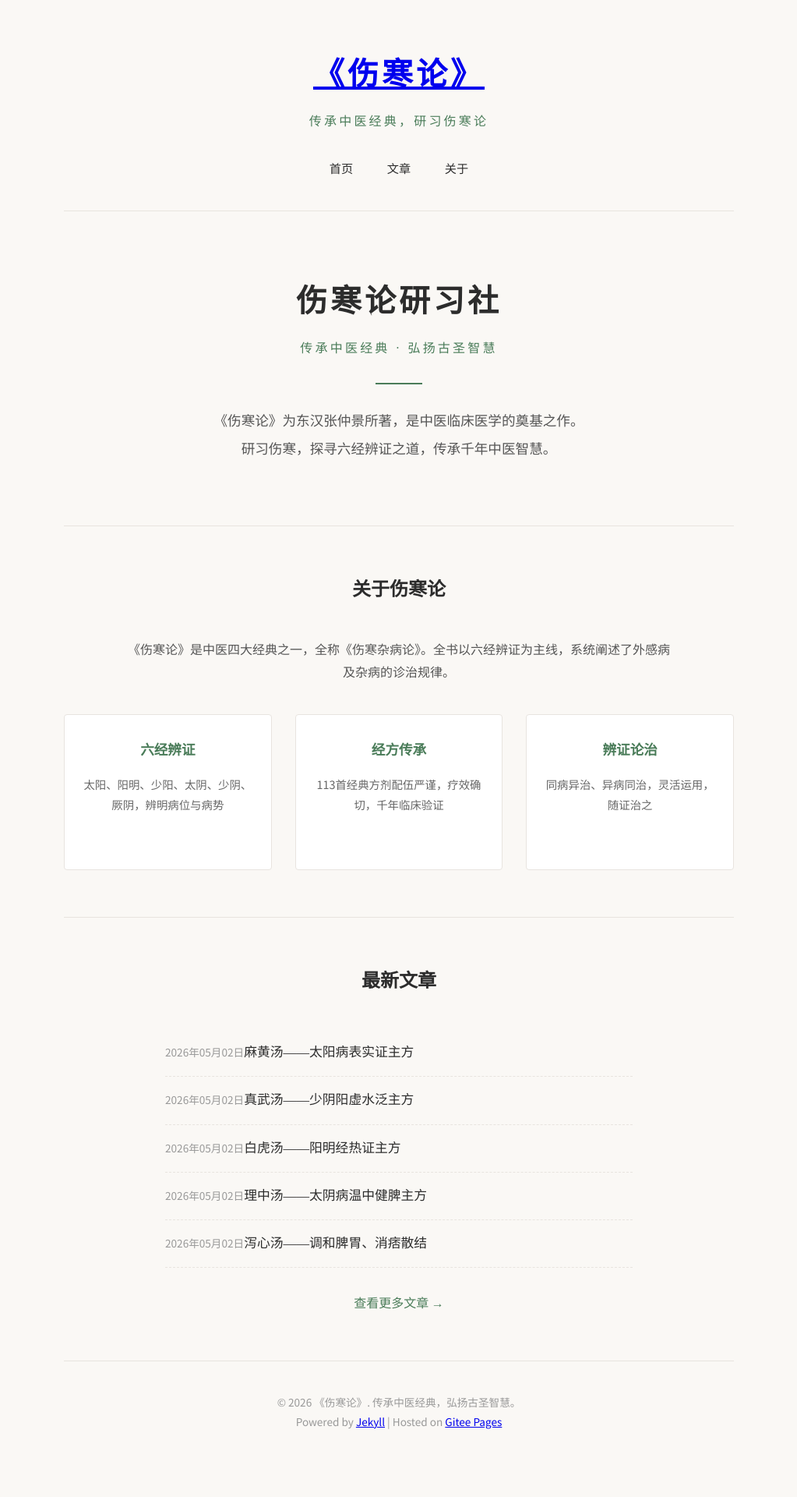
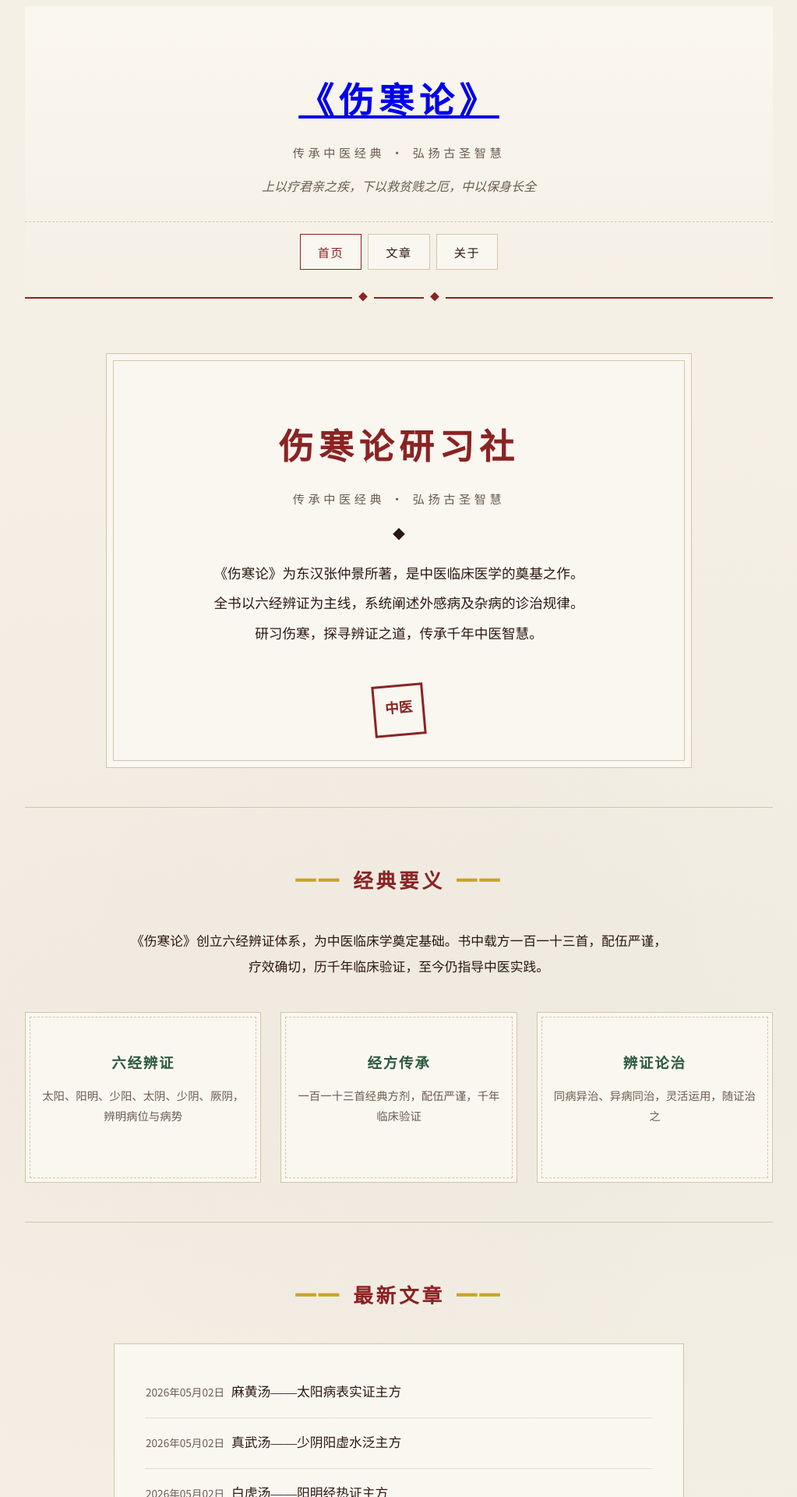
Before and after one commit to ME888888/sm, a Jekyll site: the page built from index.html, in a window 1280 px wide. Shown: the top 1920 px of the page at 78% size, without its empty margins (128-1151 px from the left). Built offline with Jekyll 4.4.1, drawn with Linux system fonts in a browser that asks for light colours; before the commit the page ends 1875 px from its top, so only the background shows below that; some of the changed text lies outside the part shown.

Commit message:
✨ 传统中医风格美化：古典配色、印章装饰、书法字体

```diff
--- a/_includes/footer.html
+++ b/_includes/footer.html
@@ -1,4 +1,4 @@
 <footer class="site-footer">
-  <p>&copy; {{ site.time | date: '%Y' }} {{ site.title }}. 传承中医经典，弘扬古圣智慧。</p>
-  <p>Powered by <a href="https://jekyllrb.com" target="_blank">Jekyll</a> | Hosted on <a href="https://gitee.com" target="_blank">Gitee Pages</a></p>
+  <p>伤寒论研习社 · 传承中医智慧</p>
+  <p>Powered by <a href="https://jekyllrb.com" target="_blank">Jekyll</a> | Hosted on <a href="https://github.com/ME888888/sm" target="_blank">GitHub Pages</a></p>
 </footer>
--- a/_includes/header.html
+++ b/_includes/header.html
@@ -1,6 +1,7 @@
 <header class="site-header">
   <h1 class="site-title"><a href="/">{{ site.title }}</a></h1>
-  <p class="site-subtitle">{{ site.description }}</p>
+  <p class="site-subtitle">传承中医经典 · 弘扬古圣智慧</p>
+  <p class="description">上以疗君亲之疾，下以救贫贱之厄，中以保身长全</p>
   <nav class="nav">
     <a href="/">首页</a>
     <a href="/posts/">文章</a>
--- a/assets/css/style.css
+++ b/assets/css/style.css
@@ -1,186 +1,287 @@
-/* 伤寒论研习社 - 简约禅意风格 */
+/* 伤寒论研习社 - 传统中医风格 */
 :root {
-  --bg-color: #faf8f5;
-  --text-color: #2c2c2c;
-  --accent-color: #4a7c59;
-  --gold-color: #b8860b;
-  --light-gray: #e8e4df;
-  --serif: 'Noto Serif SC', serif;
-  --sans: 'Noto Sans SC', sans-serif;
+  --bg-color: #f5f0e6;
+  --bg-paper: #faf7f0;
+  --text-color: #2c1810;
+  --accent-red: #8b2323;
+  --accent-gold: #c9a227;
+  --accent-green: #2d5a3d;
+  --border-color: #d4c5a9;
+  --muted: #6b5b4f;
+  --serif: 'Noto Serif SC', 'SimSun', serif;
+  --sans: 'Noto Sans SC', 'Microsoft YaHei', sans-serif;
 }
 
-* {
-  margin: 0;
-  padding: 0;
-  box-sizing: border-box;
-}
-
+/* 背景纹理 */
 body {
   font-family: var(--sans);
   background-color: var(--bg-color);
   color: var(--text-color);
-  line-height: 1.8;
+  line-height: 1.9;
   font-size: 16px;
+  background-image:
+    radial-gradient(circle at 20% 50%, rgba(139,35,35,0.03) 0%, transparent 50%),
+    radial-gradient(circle at 80% 50%, rgba(45,90,61,0.03) 0%, transparent 50%);
 }
 
 .page-wrapper {
-  max-width: 900px;
+  max-width: 960px;
   margin: 0 auto;
-  padding: 0 20px;
+  padding: 0 24px;
 }
 
-/* Header */
+/* ========== Header ========== */
 .site-header {
-  padding: 60px 0 40px;
+  padding: 50px 0 35px;
   text-align: center;
-  border-bottom: 1px solid var(--light-gray);
+  border-bottom: 2px solid var(--accent-red);
+  position: relative;
+  background: linear-gradient(to bottom, var(--bg-paper), transparent);
 }
+
+.site-header::before,
+.site-header::after {
+  content: "◆";
+  position: absolute;
+  bottom: -10px;
+  color: var(--accent-red);
+  font-size: 12px;
+  background: var(--bg-color);
+  padding: 0 8px;
+}
+
+.site-header::before { left: calc(50% - 60px); }
+.site-header::after { right: calc(50% - 60px); }
 
 .site-title {
   font-family: var(--serif);
-  font-size: 2.5rem;
+  font-size: 2.8rem;
   font-weight: 700;
-  color: var(--text-color);
-  letter-spacing: 0.1em;
+  color: var(--accent-red);
+  letter-spacing: 0.15em;
+  margin-bottom: 8px;
 }
 
 .site-subtitle {
+  font-size: 0.95rem;
+  color: var(--muted);
+  letter-spacing: 0.3em;
+  margin-top: 5px;
+}
+
+.description {
   font-family: var(--serif);
   font-size: 1rem;
-  color: var(--accent-color);
-  margin-top: 10px;
-  letter-spacing: 0.2em;
+  color: var(--muted);
+  margin-top: 15px;
+  font-style: italic;
 }
 
 .nav {
-  margin-top: 30px;
+  margin-top: 28px;
+  padding-top: 15px;
+  border-top: 1px dashed var(--border-color);
+  display: flex;
+  justify-content: center;
+  gap: 8px;
 }
 
 .nav a {
   color: var(--text-color);
   text-decoration: none;
-  margin: 0 20px;
+  padding: 8px 22px;
   font-size: 0.95rem;
-  transition: color 0.3s;
+  border: 1px solid var(--border-color);
+  background: var(--bg-paper);
+  transition: all 0.3s;
+  letter-spacing: 0.1em;
+}
+
+.nav a:first-child {
+  border-color: var(--accent-red);
+  color: var(--accent-red);
 }
 
 .nav a:hover {
-  color: var(--accent-color);
+  background: var(--accent-red);
+  color: #fff;
+  border-color: var(--accent-red);
 }
 
-/* Hero Section */
+/* ========== Hero ========== */
 .hero {
-  padding: 80px 0;
+  padding: 70px 0 50px;
   text-align: center;
 }
 
 .hero-content {
-  max-width: 600px;
+  max-width: 650px;
   margin: 0 auto;
+  padding: 40px 50px;
+  background: var(--bg-paper);
+  border: 1px solid var(--border-color);
+  position: relative;
+}
+
+.hero-content::before {
+  content: "";
+  position: absolute;
+  top: 8px; left: 8px; right: 8px; bottom: 8px;
+  border: 1px solid var(--border-color);
+  pointer-events: none;
 }
 
 .site-description {
   font-family: var(--serif);
   font-size: 1.1rem;
-  color: #555;
-  line-height: 2;
+  color: var(--text-color);
+  line-height: 2.2;
+  margin-bottom: 25px;
 }
 
-.divider {
+/* 印章风格装饰 */
+.seal {
+  display: inline-block;
   width: 60px;
-  height: 2px;
-  background: var(--accent-color);
-  margin: 30px auto;
+  height: 60px;
+  border: 3px solid var(--accent-red);
+  color: var(--accent-red);
+  font-family: var(--serif);
+  font-size: 1.1rem;
+  font-weight: 700;
+  line-height: 54px;
+  text-align: center;
+  transform: rotate(-5deg);
+  margin-top: 20px;
 }
 
-/* About Section */
+/* ========== About Section ========== */
 .about-section {
-  padding: 60px 0;
-  border-top: 1px solid var(--light-gray);
+  padding: 50px 0;
+  border-top: 1px solid var(--border-color);
 }
 
 .about-section h2 {
   font-family: var(--serif);
-  font-size: 1.5rem;
+  font-size: 1.6rem;
   text-align: center;
-  margin-bottom: 40px;
-  color: var(--text-color);
+  color: var(--accent-red);
+  margin-bottom: 35px;
+  letter-spacing: 0.15em;
+}
+
+.about-section h2::before,
+.about-section h2::after {
+  content: "━━";
+  color: var(--accent-gold);
+  margin: 0 15px;
 }
 
 .about-content p {
   text-align: center;
   max-width: 700px;
   margin: 0 auto 40px;
-  color: #555;
+  font-family: var(--serif);
+  font-size: 1.05rem;
+  color: var(--text-color);
+  line-height: 2;
 }
 
 .features {
   display: grid;
   grid-template-columns: repeat(3, 1fr);
-  gap: 30px;
+  gap: 25px;
   margin-top: 40px;
 }
 
 .feature {
   text-align: center;
   padding: 30px 20px;
-  background: #fff;
-  border: 1px solid var(--light-gray);
-  border-radius: 4px;
+  background: var(--bg-paper);
+  border: 1px solid var(--border-color);
+  position: relative;
+}
+
+.feature::before {
+  content: "";
+  position: absolute;
+  top: 5px; left: 5px; right: 5px; bottom: 5px;
+  border: 1px dashed var(--border-color);
+  pointer-events: none;
 }
 
 .feature h3 {
   font-family: var(--serif);
-  font-size: 1.1rem;
-  color: var(--accent-color);
-  margin-bottom: 15px;
+  font-size: 1.15rem;
+  color: var(--accent-green);
+  margin-bottom: 12px;
+  letter-spacing: 0.1em;
 }
 
 .feature p {
   font-size: 0.9rem;
-  color: #666;
+  color: var(--muted);
+  line-height: 1.8;
 }
 
-/* Posts Section */
+/* ========== Posts Section ========== */
 .posts-section {
-  padding: 60px 0;
-  border-top: 1px solid var(--light-gray);
+  padding: 50px 0;
+  border-top: 1px solid var(--border-color);
 }
 
 .posts-section h2 {
   font-family: var(--serif);
-  font-size: 1.5rem;
+  font-size: 1.6rem;
   text-align: center;
-  margin-bottom: 40px;
+  color: var(--accent-red);
+  margin-bottom: 35px;
+  letter-spacing: 0.15em;
+}
+
+.posts-section h2::before,
+.posts-section h2::after {
+  content: "━━";
+  color: var(--accent-gold);
+  margin: 0 15px;
 }
 
 .posts-list {
-  max-width: 600px;
+  max-width: 650px;
   margin: 0 auto;
+  background: var(--bg-paper);
+  border: 1px solid var(--border-color);
+  padding: 30px 40px;
 }
 
 .post-item {
   display: flex;
   align-items: baseline;
-  padding: 15px 0;
-  border-bottom: 1px dashed var(--light-gray);
+  padding: 16px 0;
+  border-bottom: 1px dotted var(--border-color);
+  font-family: var(--serif);
+}
+
+.post-item:last-child {
+  border-bottom: none;
 }
 
 .post-date {
   font-size: 0.85rem;
-  color: #999;
-  min-width: 100px;
+  color: var(--muted);
+  min-width: 110px;
+  font-family: var(--sans);
 }
 
 .post-link {
   color: var(--text-color);
   text-decoration: none;
-  font-family: var(--serif);
   font-size: 1.05rem;
+  transition: color 0.3s;
 }
 
 .post-link:hover {
-  color: var(--accent-color);
+  color: var(--accent-red);
 }
 
 .more-link {
@@ -189,20 +290,37 @@ body {
 }
 
 .more-link a {
-  color: var(--accent-color);
+  color: var(--accent-red);
   text-decoration: none;
+  font-family: var(--serif);
+  letter-spacing: 0.1em;
+  border-bottom: 2px solid var(--accent-gold);
+  padding-bottom: 2px;
 }
 
-/* Post Page */
+/* ========== Post Page ========== */
 .post {
-  padding: 60px 0;
-  max-width: 700px;
-  margin: 0 auto;
+  padding: 50px 0;
 }
 
 .post-header {
   text-align: center;
-  margin-bottom: 50px;
+  margin-bottom: 45px;
+  padding-bottom: 30px;
+  border-bottom: 2px solid var(--accent-red);
+  position: relative;
+}
+
+.post-header::after {
+  content: "◆";
+  position: absolute;
+  bottom: -10px;
+  left: 50%;
+  transform: translateX(-50%);
+  color: var(--accent-red);
+  font-size: 12px;
+  background: var(--bg-color);
+  padding: 0 12px;
 }
 
 .post-title {
@@ -210,44 +328,185 @@ body {
   font-size: 2rem;
   color: var(--text-color);
   margin-bottom: 15px;
+  letter-spacing: 0.1em;
 }
 
 .post-meta {
   font-size: 0.9rem;
-  color: #999;
+  color: var(--muted);
+  font-family: var(--sans);
 }
 
+.post-meta .categories {
+  color: var(--accent-green);
+  border: 1px solid var(--accent-green);
+  padding: 2px 10px;
+  margin-left: 8px;
+  font-size: 0.8rem;
+}
+
+/* 文章内容 */
 .post-content {
+  max-width: 720px;
+  margin: 0 auto;
   font-family: var(--serif);
   font-size: 1.05rem;
-  line-height: 2;
+  line-height: 2.2;
+  background: var(--bg-paper);
+  padding: 40px 50px;
+  border: 1px solid var(--border-color);
+  position: relative;
+}
+
+.post-content::before {
+  content: "";
+  position: absolute;
+  top: 10px; left: 10px; right: 10px; bottom: 10px;
+  border: 1px solid var(--border-color);
+  pointer-events: none;
+}
+
+.post-content h2 {
+  font-family: var(--serif);
+  font-size: 1.4rem;
+  color: var(--accent-red);
+  margin: 35px 0 20px;
+  padding-bottom: 10px;
+  border-bottom: 1px solid var(--border-color);
+  letter-spacing: 0.1em;
+}
+
+.post-content h3 {
+  font-family: var(--serif);
+  font-size: 1.15rem;
+  color: var(--accent-green);
+  margin: 25px 0 15px;
 }
 
 .post-content p {
-  margin-bottom: 1.5em;
+  margin-bottom: 1.3em;
+  text-align: justify;
 }
 
-/* Footer */
+.post-content table {
+  width: 100%;
+  border-collapse: collapse;
+  margin: 25px 0;
+  font-size: 0.95rem;
+}
+
+.post-content th {
+  background: var(--accent-red);
+  color: #fff;
+  padding: 12px 15px;
+  text-align: left;
+  font-family: var(--sans);
+  letter-spacing: 0.05em;
+}
+
+.post-content td {
+  padding: 12px 15px;
+  border-bottom: 1px solid var(--border-color);
+}
+
+.post-content tr:hover {
+  background: rgba(139,35,35,0.05);
+}
+
+.post-content ul, .post-content ol {
+  margin: 15px 0 20px 25px;
+}
+
+.post-content li {
+  margin-bottom: 8px;
+}
+
+.post-content blockquote {
+  margin: 25px 0;
+  padding: 20px 25px;
+  background: rgba(201,162,39,0.08);
+  border-left: 4px solid var(--accent-gold);
+  font-style: italic;
+  position: relative;
+}
+
+.post-content blockquote::before {
+  content: "「";
+  position: absolute;
+  top: 10px;
+  left: 10px;
+  font-size: 2rem;
+  color: var(--accent-gold);
+  font-family: var(--serif);
+}
+
+.post-content strong {
+  color: var(--accent-red);
+  font-weight: 600;
+}
+
+.post-content hr {
+  border: none;
+  border-top: 1px dashed var(--border-color);
+  margin: 35px 0;
+}
+
+/* ========== Footer ========== */
 .site-footer {
   text-align: center;
   padding: 40px 0;
-  border-top: 1px solid var(--light-gray);
+  border-top: 2px solid var(--accent-red);
+  margin-top: 30px;
   font-size: 0.85rem;
-  color: #999;
+  color: var(--muted);
 }
 
-/* Responsive */
+.site-footer a {
+  color: var(--accent-red);
+  text-decoration: none;
+}
+
+.site-footer p:first-child {
+  font-family: var(--serif);
+  letter-spacing: 0.1em;
+  margin-bottom: 8px;
+}
+
+/* ========== Responsive ========== */
 @media (max-width: 768px) {
   .features {
     grid-template-columns: 1fr;
+    gap: 20px;
   }
 
   .site-title {
-    font-size: 1.8rem;
+    font-size: 2rem;
+  }
+
+  .nav {
+    flex-wrap: wrap;
+  }
+
+  .nav a {
+    padding: 6px 16px;
+    font-size: 0.9rem;
+  }
+
+  .hero-content,
+  .posts-list,
+  .post-content {
+    padding: 25px 20px;
   }
 
   .post-item {
     flex-direction: column;
     gap: 5px;
   }
+
+  .about-section h2::before,
+  .about-section h2::after,
+  .posts-section h2::before,
+  .posts-section h2::after {
+    display: none;
+  }
 }
--- a/index.html
+++ b/index.html
@@ -7,18 +7,20 @@ title: 首页
     <div class="hero-content">
       <h1 class="site-title">伤寒论研习社</h1>
       <p class="site-subtitle">传承中医经典 · 弘扬古圣智慧</p>
-      <div class="divider"></div>
+      <div class="divider"><span>◆</span></div>
       <p class="site-description">
         《伤寒论》为东汉张仲景所著，是中医临床医学的奠基之作。<br>
-        研习伤寒，探寻六经辨证之道，传承千年中医智慧。
+        全书以六经辨证为主线，系统阐述外感病及杂病的诊治规律。<br>
+        研习伤寒，探寻辨证之道，传承千年中医智慧。
       </p>
+      <div class="seal">中医</div>
     </div>
   </section>
 
   <section class="about-section">
-    <h2>关于伤寒论</h2>
+    <h2>经典要义</h2>
     <div class="about-content">
-      <p>《伤寒论》是中医四大经典之一，全称《伤寒杂病论》。全书以六经辨证为主线，系统阐述了外感病及杂病的诊治规律。</p>
+      <p>《伤寒论》创立六经辨证体系，为中医临床学奠定基础。书中载方一百一十三首，配伍严谨，疗效确切，历千年临床验证，至今仍指导中医实践。</p>
       <div class="features">
         <div class="feature">
           <h3>六经辨证</h3>
@@ -26,7 +28,7 @@ title: 首页
         </div>
         <div class="feature">
           <h3>经方传承</h3>
-          <p>113首经典方剂配伍严谨，疗效确切，千年临床验证</p>
+          <p>一百一十三首经典方剂，配伍严谨，千年临床验证</p>
         </div>
         <div class="feature">
           <h3>辨证论治</h3>
@@ -39,15 +41,15 @@ title: 首页
   <section class="posts-section">
     <h2>最新文章</h2>
     <div class="posts-list">
-      {% for post in site.posts limit:5 %}
+      {% for post in site.posts limit:8 %}
       <div class="post-item">
-        <time class="post-date">{{ post.date | date: '%Y年%m月%d日' }}</time>
+        <span class="post-date">{{ post.date | date: '%Y年%m月%d日' }}</span>
         <a href="{{ post.url }}" class="post-link">{{ post.title }}</a>
       </div>
       {% endfor %}
     </div>
-    {% if site.posts.size > 5 %}
-    <p class="more-link"><a href="/blog/posts/">查看更多文章 →</a></p>
+    {% if site.posts.size > 8 %}
+    <p class="more-link"><a href="/posts/">查看全部文章 →</a></p>
     {% endif %}
   </section>
 </div>
```
